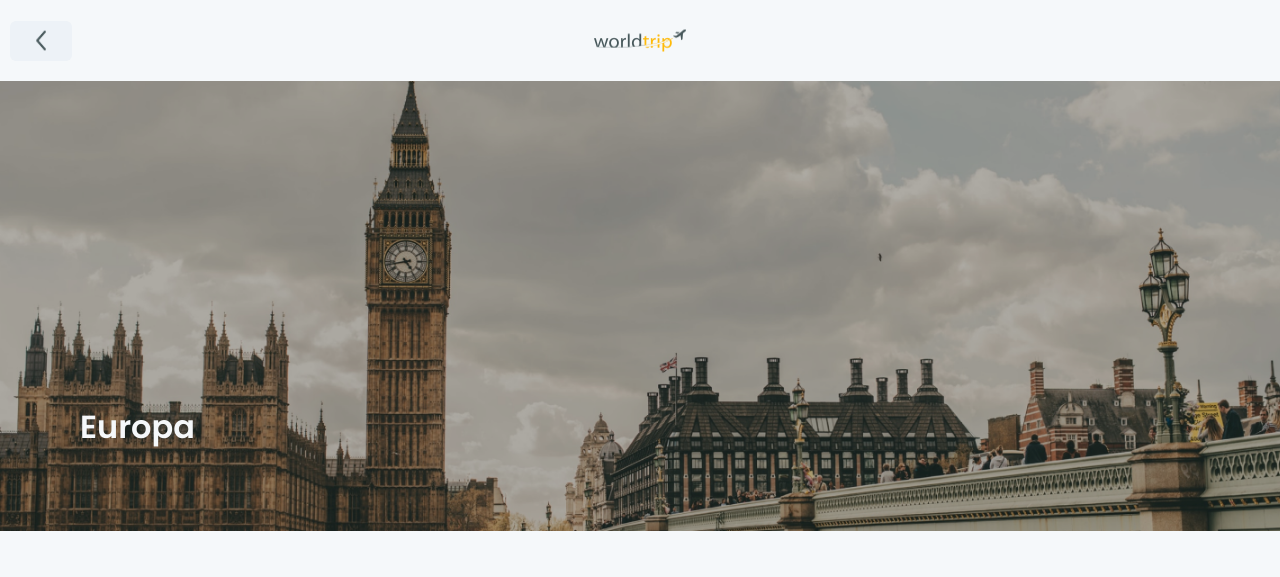
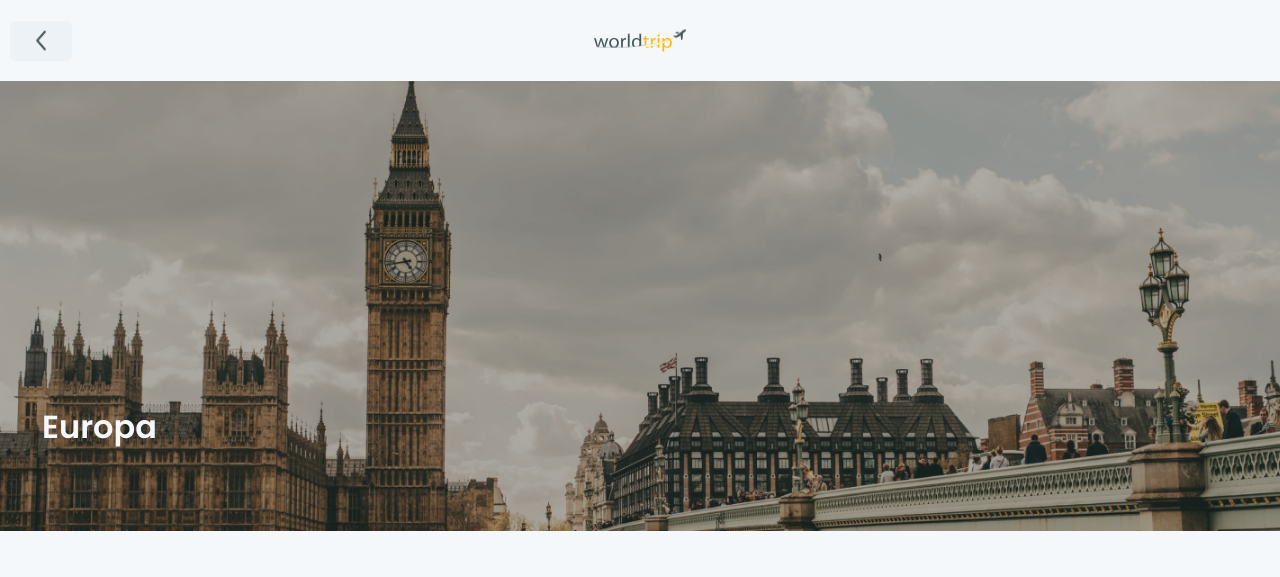
Before and after one commit to tallesv/worldtrip, a Next.js app: page /continent/europe in a window 1280 px wide. Shown: the top 577 px of the page. Built offline with nearby package versions, Linux system fonts and the light colour scheme.

Commit message:
fix: fix continent title

```diff
--- a/src/pages/continent/[continent].tsx
+++ b/src/pages/continent/[continent].tsx
@@ -32,7 +32,8 @@ export default function Continent ({ continent, about, banner, contriesAmount, l
         bgImage={`url(${banner})`}
         bgSize="cover"
         h={[150, 450]}
-        p={20}
+        px={{ base: 42, '2xl': 200 }}
+        py={20}
         justifyContent={["center", "flex-start"]}
         alignItems={["center", "flex-end"]}
       >
```
